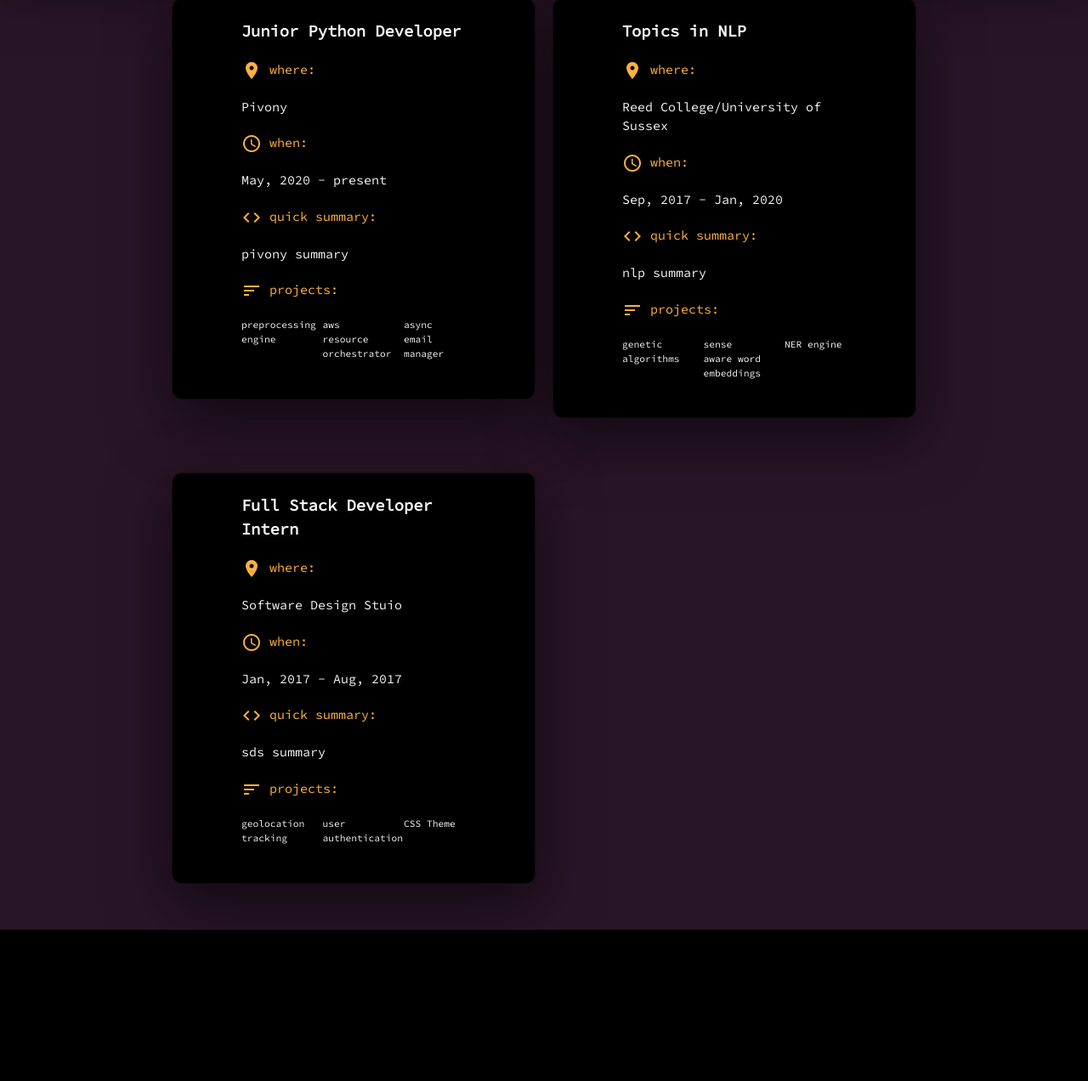
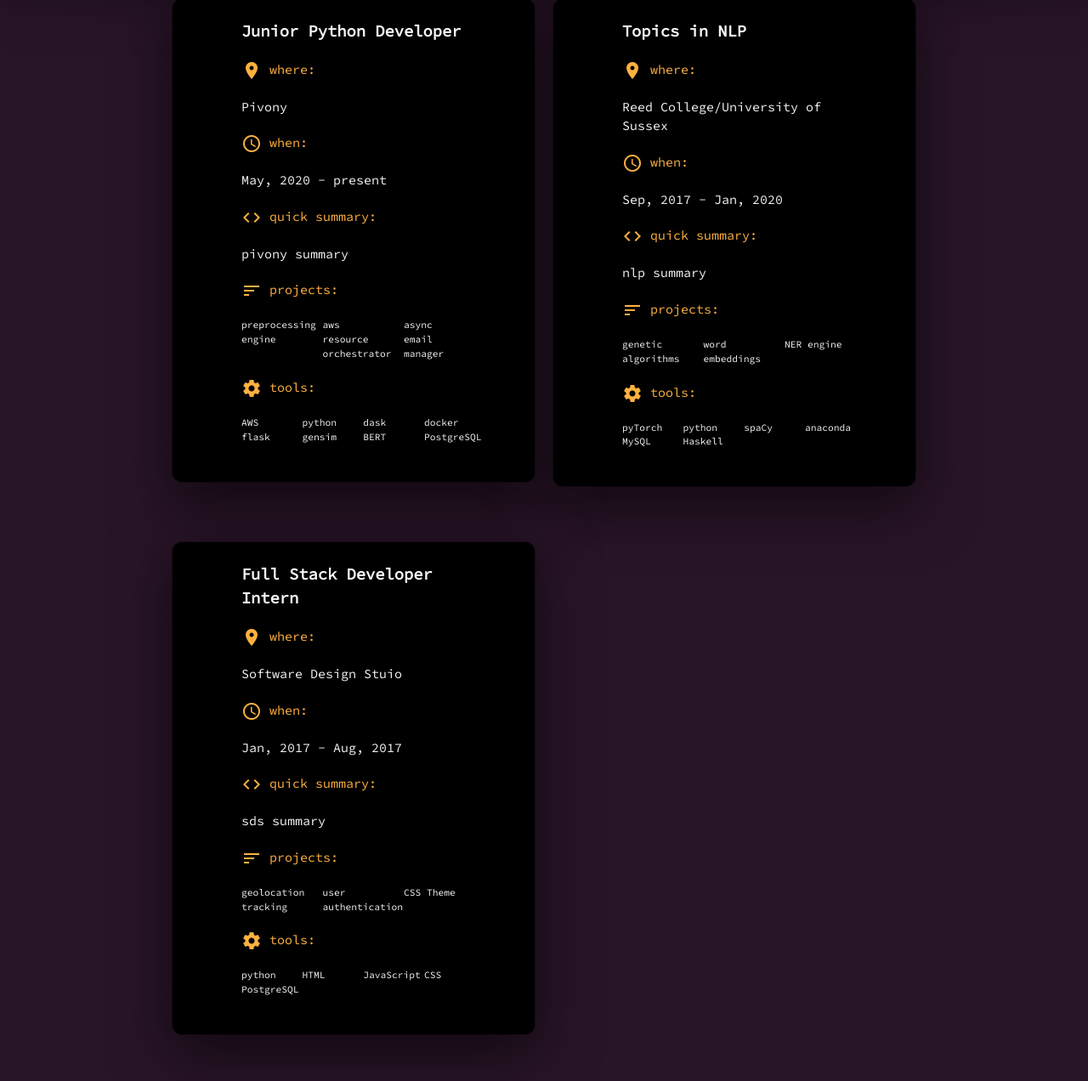
Before and after one commit to a6enez3r/portfolio, a Flask app: page / in a window 1280 px wide. Shown: the part 108-1380 px from the top of the page at 85% size. Before the commit the page ends 1202 px from the top, so only its background shows below. Run offline with Flask 2, Linux system fonts and the light colour scheme.

```diff
--- a/portfolio/data.py
+++ b/portfolio/data.py
@@ -5,20 +5,23 @@ work_list = [
         "company": "Pivony",
         "duration": "May, 2020 - present",
         "summary": "pivony summary",
-        "projects": ["preprocessing engine", "aws resource orchestrator", "async email manager"]
+        "projects": ["preprocessing engine", "aws resource orchestrator", "async email manager"],
+        "tools": ["AWS", "python", "dask", "docker", "flask", "gensim", "BERT", "PostgreSQL"]
     },
     {
         "title": "Topics in NLP",
         "company": "Reed College/University of Sussex",
         "duration": "Sep, 2017 - Jan, 2020",
         "summary": "nlp summary",
-        "projects": ["genetic algorithms", "sense aware word embeddings", "NER engine"]
+        "projects": ["genetic algorithms", "word embeddings", "NER engine"],
+        "tools": ["pyTorch", "python", "spaCy", "anaconda", "MySQL", "Haskell"]
     },
     {
         "title": "Full Stack Developer Intern",
         "company": "Software Design Stuio",
         "duration": "Jan, 2017 - Aug, 2017",
         "summary": "sds summary",
-        "projects": ["geolocation tracking", "user authentication", "CSS Theme"]
+        "projects": ["geolocation tracking", "user authentication", "CSS Theme"],
+        "tools": ["python", "HTML", "JavaScript", "CSS", "PostgreSQL"]
     }
 ]
--- a/portfolio/static/css/main.css
+++ b/portfolio/static/css/main.css
@@ -38,6 +38,7 @@ nav {
 .card-company-title,
 .card-time-title,
 .card-project-title,
+.card-tool-title,
 .card-summary-title {
   color: #ffb140;
   font-weight: 400;
@@ -49,6 +50,7 @@ nav {
 .card-company-content,
 .card-time-content,
 .card-project-content,
+.card-tool-content,
 .card-summary-content {
   color: #f6f6f7;
 }
@@ -65,6 +67,7 @@ nav {
 .no-padding-bottom {
   padding-bottom: 0px !important;
   padding-top: 0px !important;
+  margin-top: 0px !important;
 }
 
 .brand-logo {
@@ -106,6 +109,12 @@ nav {
   vertical-align: top;
 }
 
+.card-tool-content,
 .card-project-content {
   font-size: 0.75em !important;
 }
+
+.center-icon {
+  text-align: center !important;
+  width: 100% !important;
+}
--- a/portfolio/templates/base.html
+++ b/portfolio/templates/base.html
@@ -31,8 +31,8 @@
     <li class="nav-link"><a href="{{ url_for('work') }}">work</a></li>
     <li class="nav-link"><a href="{{ url_for('about')}}">about</a></li>
     <li class="nav-link"><a href="{{ url_for('resume')}}" target="_blank">resume</a></li>
-    <li class="nav-link"><a href="https://github.com/abmamo">github</a></li>
-    <li class="nav-link"><a href="https://www.linkedin.com/in/abmamo/">linkedin</a></li>
+    <li class="nav-icon"><a href="https://github.com/abmamo"><i class="fa fa-github-square center-icon"></i></a></li>
+    <li class="nav-icon"><a href="https://www.linkedin.com/in/abmamo/"><i class="fa fa-linkedin-square center-icon"></i></a></li>
   </ul>
   <div class="container valign-wrapper body-content">
     {% block content %}{% endblock %}
--- a/portfolio/templates/work.html
+++ b/portfolio/templates/work.html
@@ -54,6 +54,16 @@
               </div>
               {% endfor %}
             </div>
+            <div class="row no-padding-bottom">
+              <div class="col s12 m12 l12 card-tool-title">
+                <i class="material-icons">settings</i> tools:
+              </div>
+            </div>
+            <div class="row no-padding-bottom">
+              {% for project in item["tools"] %}
+              <div class="col s4 m4 l3 card-tool-content">{{ project }}</div>
+              {% endfor %}
+            </div>
           </div>
         </div>
       </div>
```
